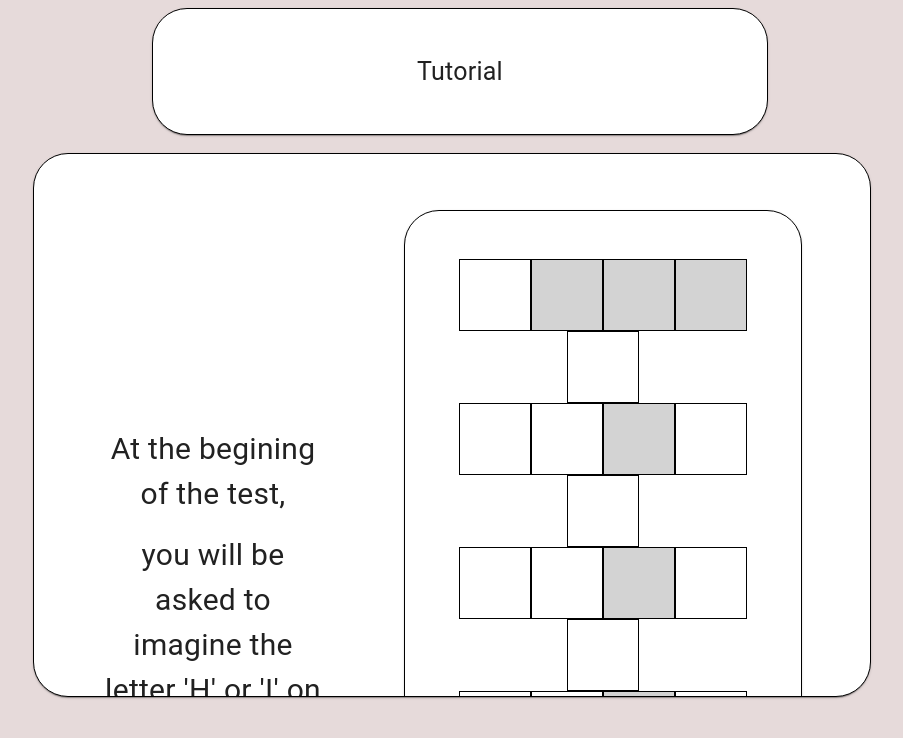
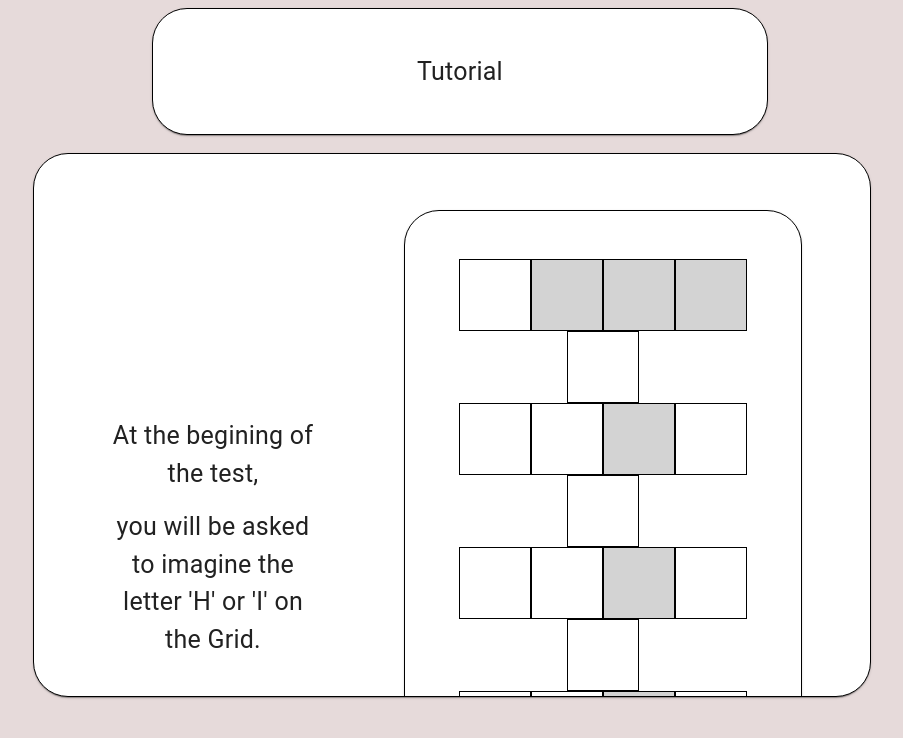
Before and after one commit to m0rt3z4/quiz-app-react, a React (Create React App) app: page /tutorial in a window 1280 px wide. Shown: the top 738 px of the page, without its empty margins (180-1083 px from the left). Built offline with nearby package versions, Linux system fonts and the light colour scheme.

Commit message:
tutorial text edit

```diff
--- a/src/Components/Tutorial/Step1.js
+++ b/src/Components/Tutorial/Step1.js
@@ -44,11 +44,14 @@ const Step1 = ({ onNext }) => {
         }}
       >
         <Box>
-          <Typography fontSize={'30px'}>
+          <Typography fontSize={'25px'}>
             At the begining of the test,
           </Typography>
-          <Typography fontSize={'30px'} sx={{ paddingTop: 2 }}>
+          <Typography fontSize={'25px'} sx={{ paddingTop: 2 }}>
             you will be asked to imagine the letter 'H' or 'I' on the Grid.
+          </Typography>{' '}
+          <Typography fontSize={'25px'} sx={{ paddingTop: 4 }}>
+            Press Space to continue.
           </Typography>
         </Box>
       </Grid>
--- a/src/Components/Tutorial/Step2.js
+++ b/src/Components/Tutorial/Step2.js
@@ -37,6 +37,9 @@ const Step2 = ({ onNext }) => {
           </Typography>
           <Typography fontSize={'25px'} sx={{ paddingTop: 5 }}>
             {'Note that they vary in direction'}
+          </Typography>{' '}
+          <Typography fontSize={'25px'} sx={{ paddingTop: 4 }}>
+            Press Space to continue.
           </Typography>
         </Box>
       </Grid>
--- a/src/Components/Tutorial/Step4.js
+++ b/src/Components/Tutorial/Step4.js
@@ -42,6 +42,9 @@ const Step4 = ({ onNext }) => {
             {
               "we'll ask if you remember the location and direction of the stimulis"
             }
+          </Typography>{' '}
+          <Typography fontSize={'25px'} sx={{ paddingTop: 5 }}>
+            Press Space to continue.
           </Typography>
         </Box>
       </Grid>
```
